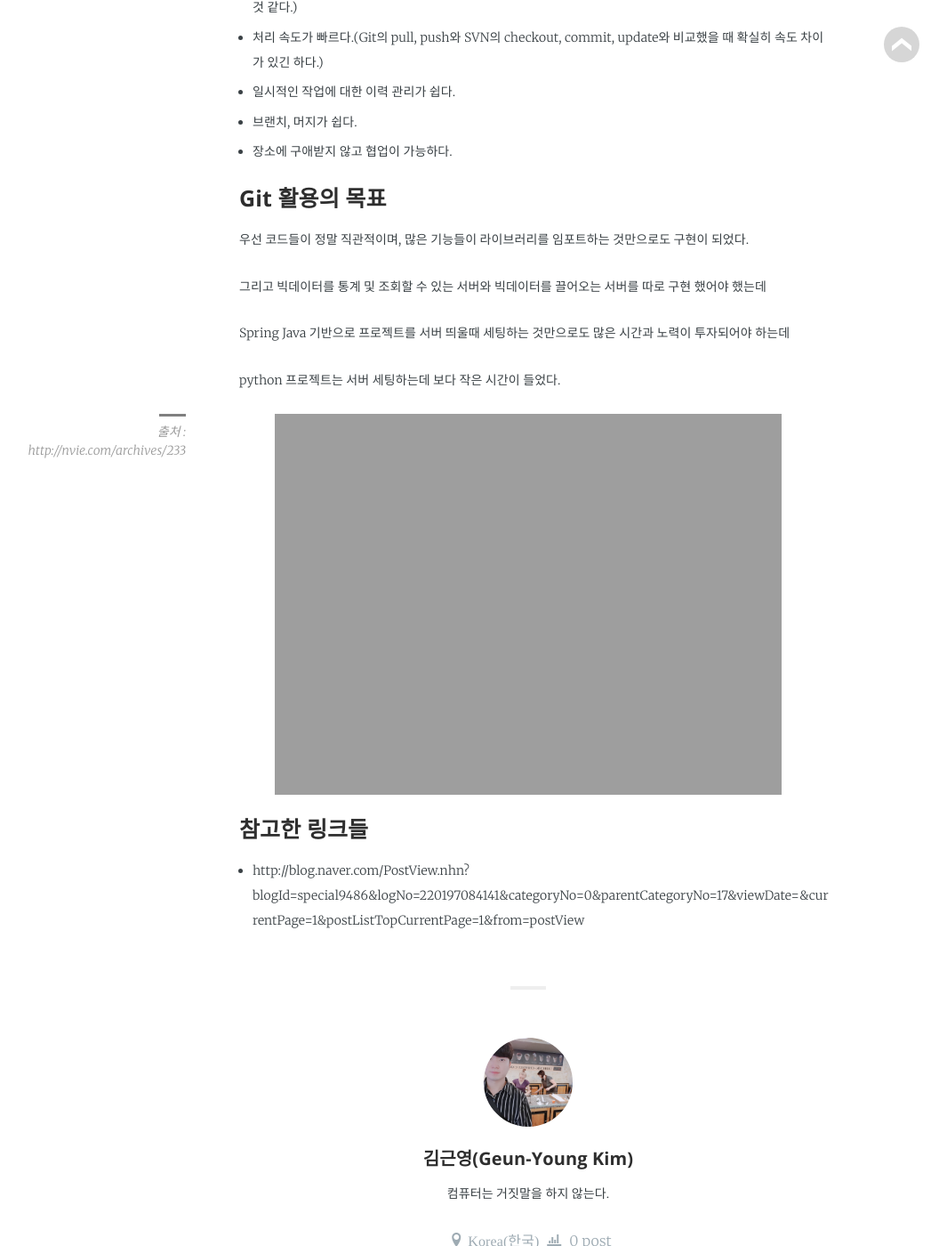
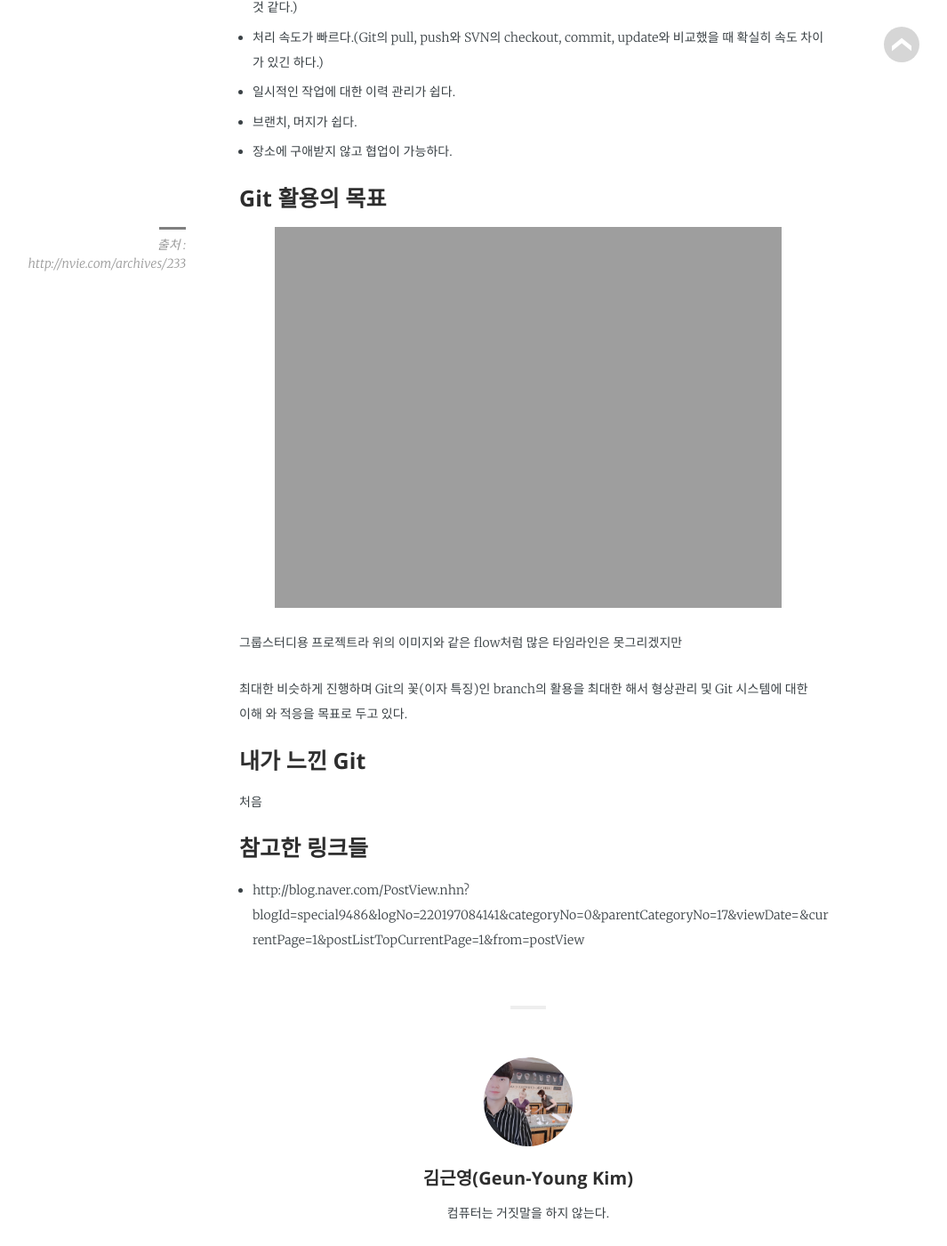
Before and after one commit to jwillmer/jekyllDecent, a Jekyll site: the page built from _posts/2019-07-18-git1.md, in a window 1280 px wide and 1400 px high, scrolled down 946 px. Shown: the whole window at 89% size, without its empty margins (46-1111 px from the left). Built offline with Jekyll 4.4.1, drawn with Linux system fonts in a browser that asks for light colours; some web fonts are replaced.

Commit message:
Update 2019-07-18-git1.md

```diff
--- a/_posts/2019-07-18-git1.md
+++ b/_posts/2019-07-18-git1.md
@@ -41,14 +41,6 @@ Git이 일반적으로 더 많이 사용하는 추세를 보여 Git을 활용하
 
 ### Git 활용의 목표
 
-우선 코드들이 정말 직관적이며, 많은 기능들이 라이브러리를 임포트하는 것만으로도 구현이 되었다.
-
-그리고 빅데이터를 통계 및 조회할 수 있는 서버와 빅데이터를 끌어오는 서버를 따로 구현 했어야 했는데
-
-Spring Java 기반으로 프로젝트를 서버 띄울때 세팅하는 것만으로도 많은 시간과 노력이 투자되어야 하는데
-
-python 프로젝트는 서버 세팅하는데 보다 작은 시간이 들었다.
-
 <aside>
 <figure>
 <img src="{{ "/media/img/Git/flow.png" | absolute_url }}" />
@@ -56,6 +48,14 @@ python 프로젝트는 서버 세팅하는데 보다 작은 시간이 들었다.
 </figure>
 </aside>
 
+그룹스터디용 프로젝트라 위의 이미지와 같은 flow처럼 많은 타임라인은 못그리겠지만
+
+최대한 비슷하게 진행하며 Git의 꽃(이자 특징)인 branch의 활용을 최대한 해서 형상관리 및 Git 시스템에 대한 이해 와 적응을 목표로 두고 있다.
+
+
+### 내가 느낀 Git
+
+처음
 
 ### 참고한 링크들
 
```
